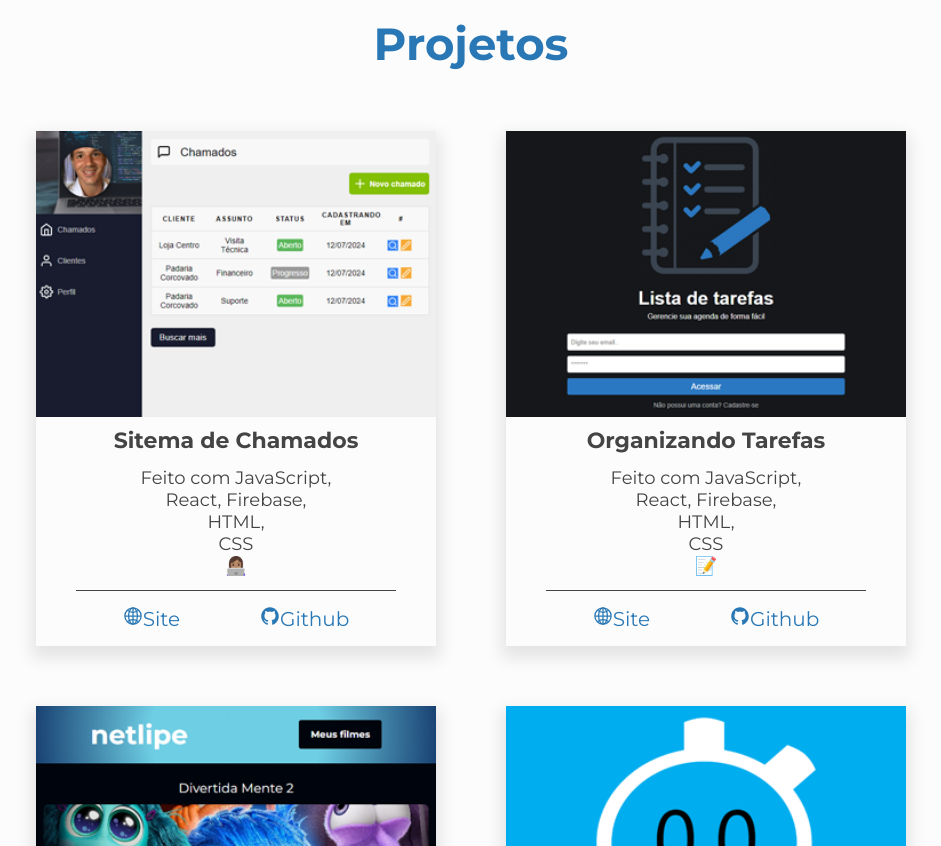
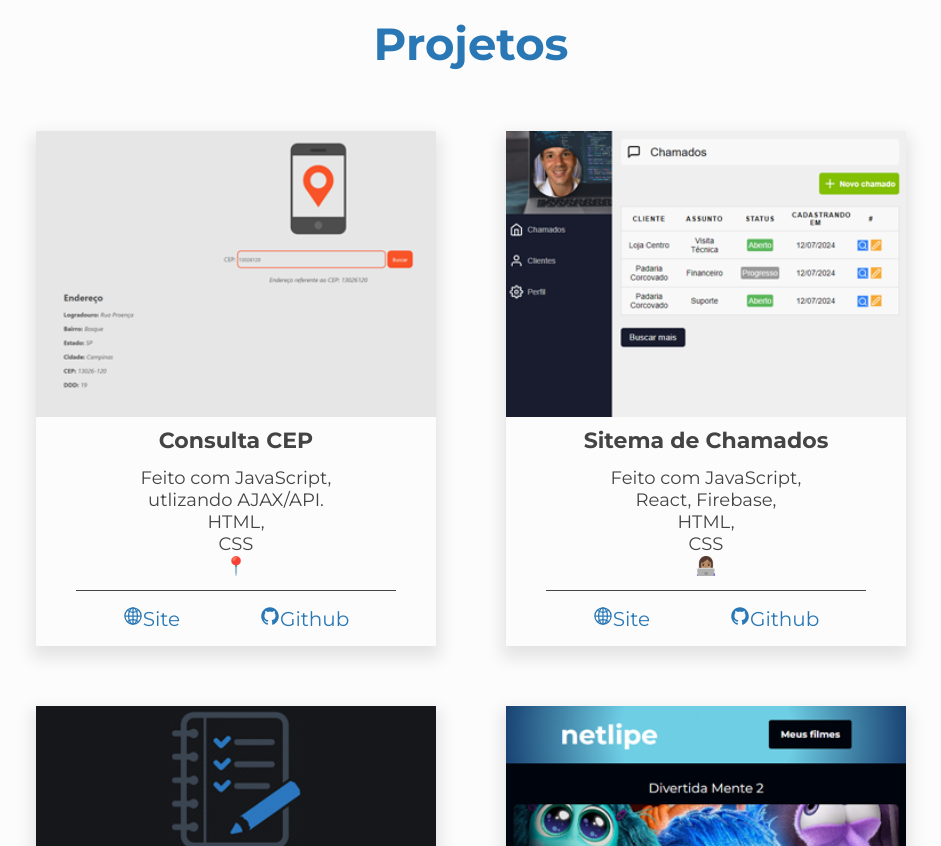
Before and after one commit to Felipe-Carvalho-Santos/portfolio, a React (Create React App) app: page /Projetos in a window 1280 px wide. Shown: the part 420-1266 px from the top of the page, without its empty margins (169-1110 px from the left). Built offline with nearby package versions, Linux system fonts and the light colour scheme; a web font is replaced by a local one.

Commit message:
add projeto consultacep

```diff
--- a/src/pages/Projetos/index.js
+++ b/src/pages/Projetos/index.js
@@ -1,13 +1,12 @@
 import './projetos.css';
-import coming from './img/coming.png';
 import cronometro from './img/cronometro.png';
 import biscoito from './img/biscoito.png';
 import calculadorajs from './img/calculadorajs.png';
-import jobfinder from './img/jobfinder.png';
 import quizzprogramacao from './img/quizzprogramacao.png';
 import netlipe from './img/netlipe.png';
 import tarefas from './img/tarefas.png';
 import sistemachamados from './img/sistemachamados.png';
+import consultacep from './img/consultacep.png';
 import React from 'react';
 import { Link } from 'react-router-dom';
 
@@ -18,6 +17,22 @@ function Projetos() {
         <div className='projetos-container'>
             <h1 className='title-section'>Projetos</h1>
             <div className='container-projetos'>
+
+            <div className='projeto'>
+                    <div className='photo-projeto'><img src={consultacep} alt="Consulta Cep" className='img-projeto' /></div>
+                    <div className='info-projeto'>
+                        <p className='title-projeto'>Consulta CEP</p>
+                        <p className='description-projeto'>Feito com JavaScript,<br/>utlizando AJAX/API.<br/> HTML,<br/> CSS<br/>📍</p>
+                    </div>
+                    <div className='icons-projetos'>
+                        <nav>
+                            <ul>
+                                <li><a href='https://consultacep-gamma.vercel.app/' target='_blank'><ion-icon name="globe-outline" title="Site"></ion-icon>Site</a></li>
+                                <li><a href='https://github.com/Felipe-Carvalho-Santos/consultacep' target='_blank'><ion-icon name="logo-github" title="Repositório"></ion-icon>Github</a></li>
+                            </ul>
+                        </nav>
+                    </div>
+            </div>
 
             <div className='projeto'>
                     <div className='photo-projeto'><img src={sistemachamados} alt="Sistema de Chamados" className='img-projeto' /></div>
```
Also changed, not shown: src/pages/Projetos/img/consultacep.png (added).
